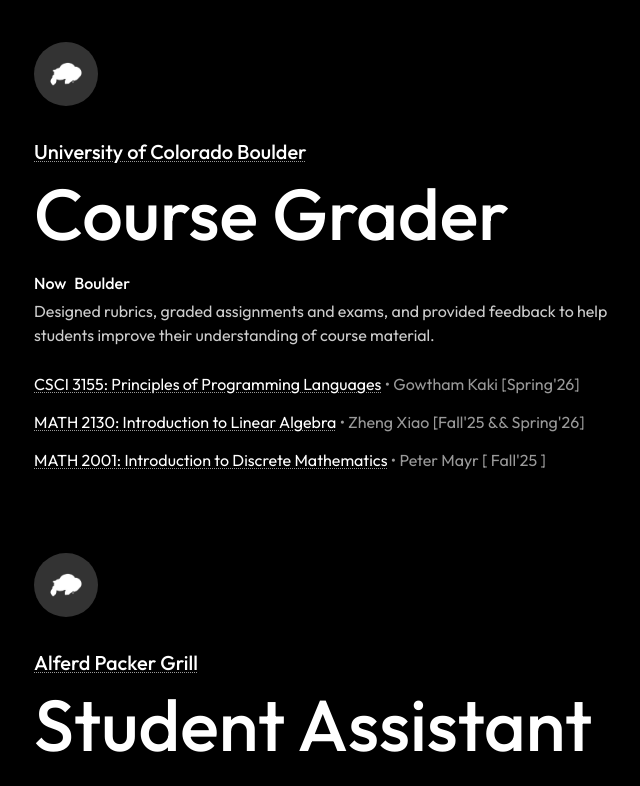
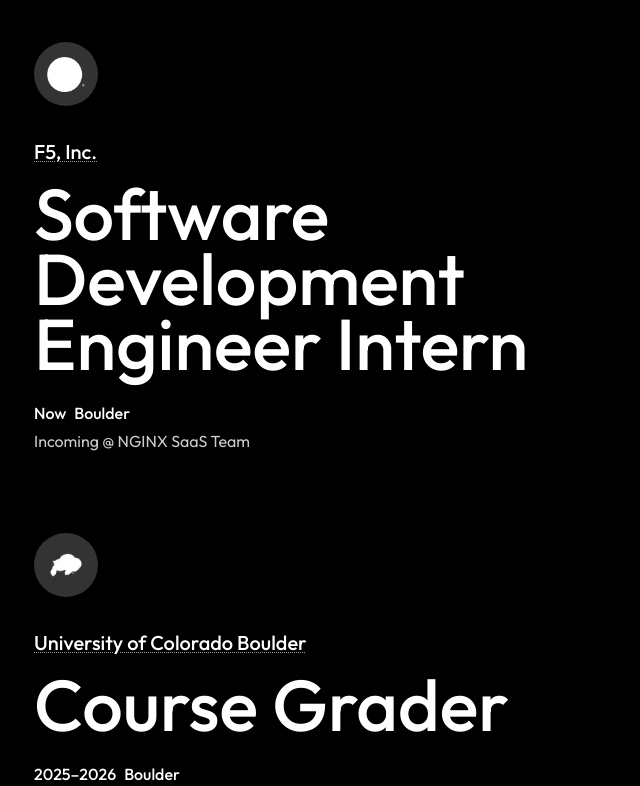
Before and after one commit to UmarAhmed30/portfolio, a Next.js app: page / in a window 1280 px wide. Shown: the part 3260-4046 px from the top of the page, without its empty margins (390-1030 px from the left). Built offline with nearby package versions, Linux system fonts and the light colour scheme.

Commit message:
chore: add F5

```diff
--- a/components/Experience.tsx
+++ b/components/Experience.tsx
@@ -5,10 +5,19 @@
 
 const experiences = [
     {
+        logo: "/images/logos/f5.png",
+        title: "F5, Inc.",
+        role: "Software Development Engineer Intern",
+        year: "Now",
+        location: "Boulder",
+        description: "Incoming @ NGINX SaaS Team",
+        link: "https://www.f5.com/"
+    },
+    {
         logo: "/images/logos/cub.png",
         title: "University of Colorado Boulder",
         role: "Course Grader",
-        year: "Now",
+        year: "2025–2026",
         location: "Boulder",
         description: "CU_BOULDER_COURSES",
         link: "https://www.colorado.edu/"
```
Also changed, not shown: public/images/logos/f5.png (added).
